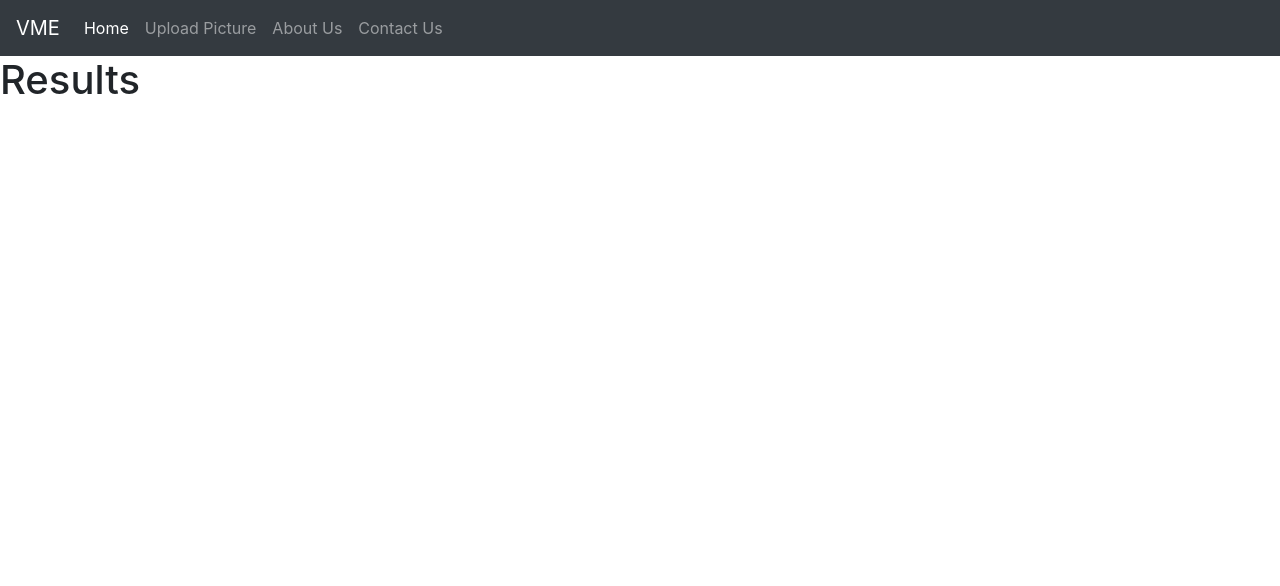
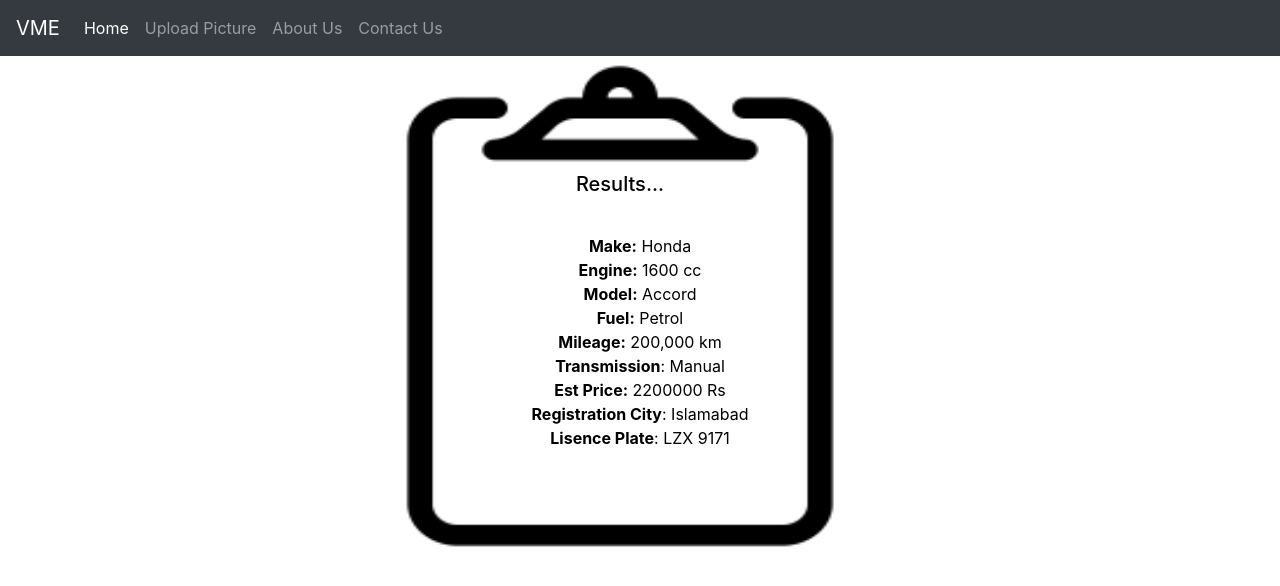
Before and after one commit to mustafasheikh1/VME, a React (Create React App) app: page /results in a window 1280 px wide. Shown: the top 586 px of the page. Built offline with nearby package versions, Linux system fonts and the light colour scheme.

Commit message:
upoad and result page implemented

```diff
--- a/src/home.jsx
+++ b/src/home.jsx
@@ -13,7 +13,7 @@
         _id: 1,
         Image: frontIcon,
         Label: "Taking the Photo",
-        Detail: "Click the image of the car of the front",
+        Detail: "Click the image of the car from the front",
       },
       {
         _id: 2,
--- a/src/results.jsx
+++ b/src/results.jsx
@@ -1,10 +1,113 @@
-import React, { Component } from 'react';
-
+import React, { Component } from "react";
+import clipboard from "./clipboard.png";
 class Results extends Component {
-    state = {  }
-    render() {
-        return ( <h1>Results</h1> );
-    }
+  state = {
+    resultIcon: clipboard,
+    car: {},
+  };
+  componentDidMount() {
+    const car = {
+      make: "Honda",
+      model: "Accord",
+      registrationCity: "Islamabad",
+      fuel: "Petrol",
+      mileage: "200,000 km",
+      engine: "1600 cc",
+      tranmission: "Manual",
+      price: "2200000 Rs",
+      licencePlate: "LZX 9171",
+    };
+    this.setState({ car });
+  }
+  render() {
+    const {
+      make,
+      model,
+      registrationCity,
+      fuel,
+      mileage,
+      engine,
+      tranmission,
+      price,
+      licencePlate,
+    } = this.state.car;
+    return (
+      <React.Fragment>
+        <div className="container">
+          <div className="row">
+            <div
+              id="carouselExampleCaptions"
+              className="carousel slide"
+              data-ride="carousel"
+            >
+              <div
+                className="carousel-inner"
+                style={{
+                  width: "600px",
+                  marginLeft: "250px",
+                }}
+              >
+                <div className="carousel-item active">
+                  <img
+                    src={this.state.resultIcon}
+                    className="d-block w-100"
+                    alt="..."
+                    style={{ height: "500px" }}
+                  />
+                  <div className="carousel-caption d-none d-md-block">
+                    <h5 style={{ color: "black", paddingBottom: "30px" }}>
+                      Results...
+                    </h5>
+                    <ul
+                      style={{
+                        color: "black",
+                        listStyleType: "none",
+                        paddingBottom: "50px",
+                      }}
+                    >
+                      <li>
+                        <b>Make:</b> {make}
+                      </li>
+                      <li>
+                        <b>Engine:</b> {engine}
+                      </li>
+                      <li>
+                        <b>Model:</b> {model}
+                      </li>
+                      <li>
+                        <b>Fuel:</b> {fuel}
+                      </li>
+                      <li>
+                        <b>Mileage:</b> {mileage}
+                      </li>
+                      <li>
+                        <b>Transmission</b>: {tranmission}
+                      </li>
+                      <li>
+                        <b>Est Price:</b> {price}
+                      </li>
+                      <li>
+                        <b>Registration City</b>: {registrationCity}
+                      </li>
+                      <li>
+                        <b>Lisence Plate</b>: {licencePlate}
+                      </li>
+                    </ul>
+                  </div>
+                </div>
+              </div>
+            </div>
+            <div
+              className="col"
+              style={{
+                paddingTop: "30px",
+              }}
+            ></div>
+          </div>
+        </div>
+      </React.Fragment>
+    );
+  }
 }
 
 export default Results;
--- a/src/userData.jsx
+++ b/src/userData.jsx
@@ -1,10 +1,63 @@
-import React, { Component } from 'react';
+import React, { Component } from "react";
+import image from "./imageicon.png";
+class UserData extends Component {
+  state = {
+    imageIcon: image,
+  };
 
-class UserData extends Component {
-    state = {  }
-    render() {
-        return ( <h1>User Page</h1> );
-    }
+  handleChange = (e) => {
+    // const imageIcon = e.currentTarget.files[0];
+    // this.setState({ imageIcon });
+    this.setState({ imageIcon: URL.createObjectURL(e.target.files[0]) });
+    console.log(e.currentTarget.files[0]);
+  };
+
+  handleSubmit = (e) => {
+    e.preventDefault();
+    this.props.history.push("./results");
+  };
+
+  render() {
+    return (
+      <React.Fragment>
+        <div className="row">
+          <div className="col-sm-5">
+            <h2 style={{ paddingTop: "20px", paddingLeft: "10px" }}>
+              Please upload your picture.
+            </h2>
+          </div>
+        </div>
+        <div className="row">
+          <div className="col-sm-3 offset-sm-4">
+            <div className="text-center" style={{ paddingTop: "40px" }}>
+              <img
+                src={this.state.imageIcon}
+                className="rounded"
+                alt=""
+                style={{
+                  maxHeight: "200px",
+                  maxWidth: "200px",
+                  minHeight: "200px",
+                  minWidth: "200px",
+                }}
+              />
+            </div>
+          </div>
+        </div>
+
+        <div className="row" style={{ paddingTop: "20px" }}>
+          <div className="col-sm-2 offset-sm-5">
+            <input onChange={this.handleChange} type="file" alt="" />
+          </div>
+          <div className="col-sm-2">
+            <button onClick={this.handleSubmit} className="btn btn-primary">
+              Upload
+            </button>
+          </div>
+        </div>
+      </React.Fragment>
+    );
+  }
 }
 
 export default UserData;
```
Also changed, not shown: src/clipboard.png (added), src/css/results.css (added), src/imageicon.png (added).
